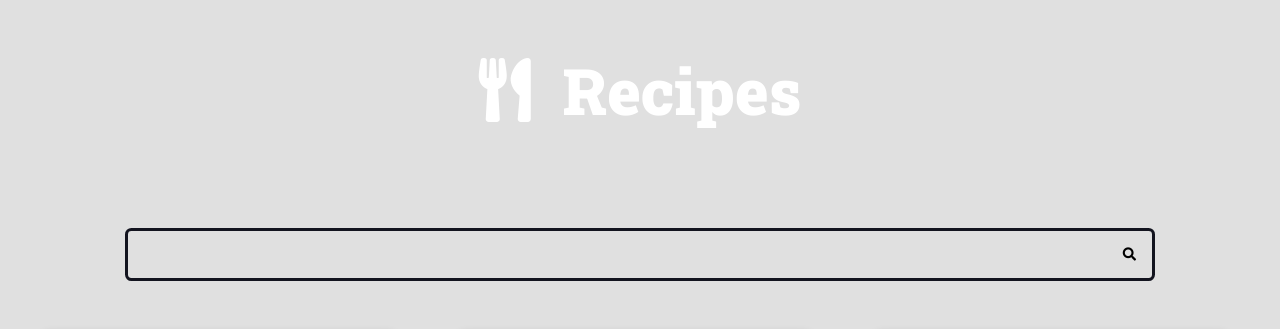
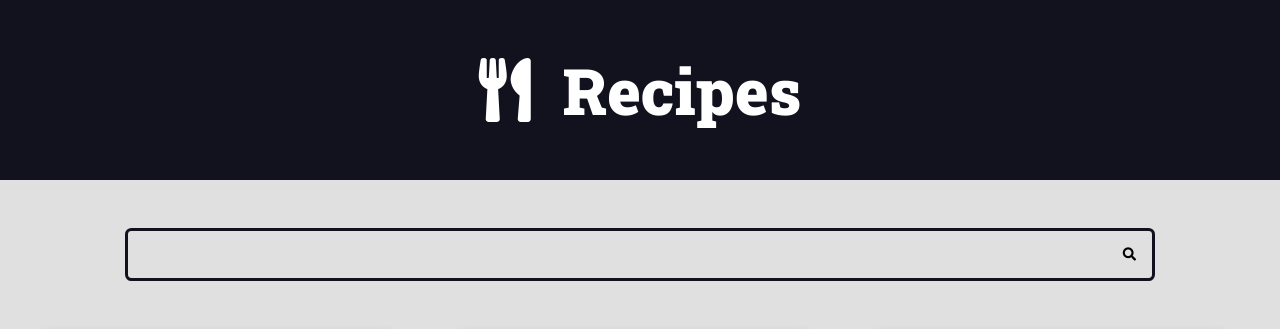
Before and after one commit to IgBedon/django-otavio-miranda, a Django app: template recipes/templates/recipes/pages/home.html in a window 1280 px wide. Shown: the top 329 px of the page. Run offline with Django 5.2, Linux system fonts and the light colour scheme; the template is opened without the code that fills it, so the values that code supplies are empty; parts of the project's set-up code (start-up, migrations or seed data) failed here and were passed over; some libraries are stand-ins or nearby versions.

Commit message:
Fixing Header Container backgorund-color

```diff
--- a/recipes/static/recipes/css/styles.css
+++ b/recipes/static/recipes/css/styles.css
@@ -1,7 +1,7 @@
 :root {
     --color-primary: #269fe6;
     --color-primary-hover: #2086c2;
-    --color-primary-dark: #13141f;
+    --color-primary-dark: #11121d;
     --color-primary-dark-hover: #212336;
     --color-primary-light: #d4ecfa;
     --color-primary-light-hover: #bdd8e7;
@@ -64,6 +64,10 @@ h6 {
 }
 
 .main-header-container {
+    background: var(--color-primary-dark);
+}
+
+.main-header {
     background: var(--color-primary-dark);
 }
 
```
